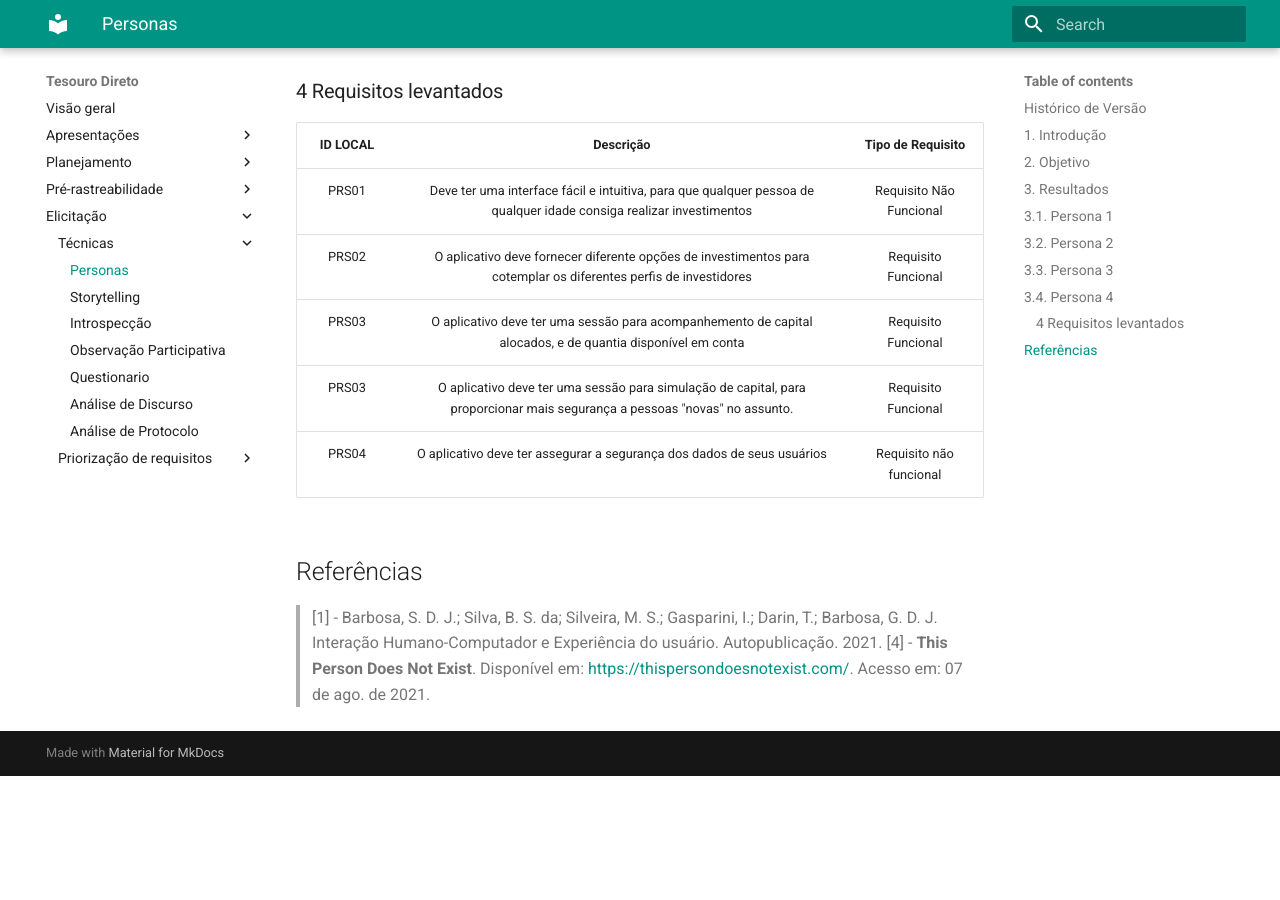
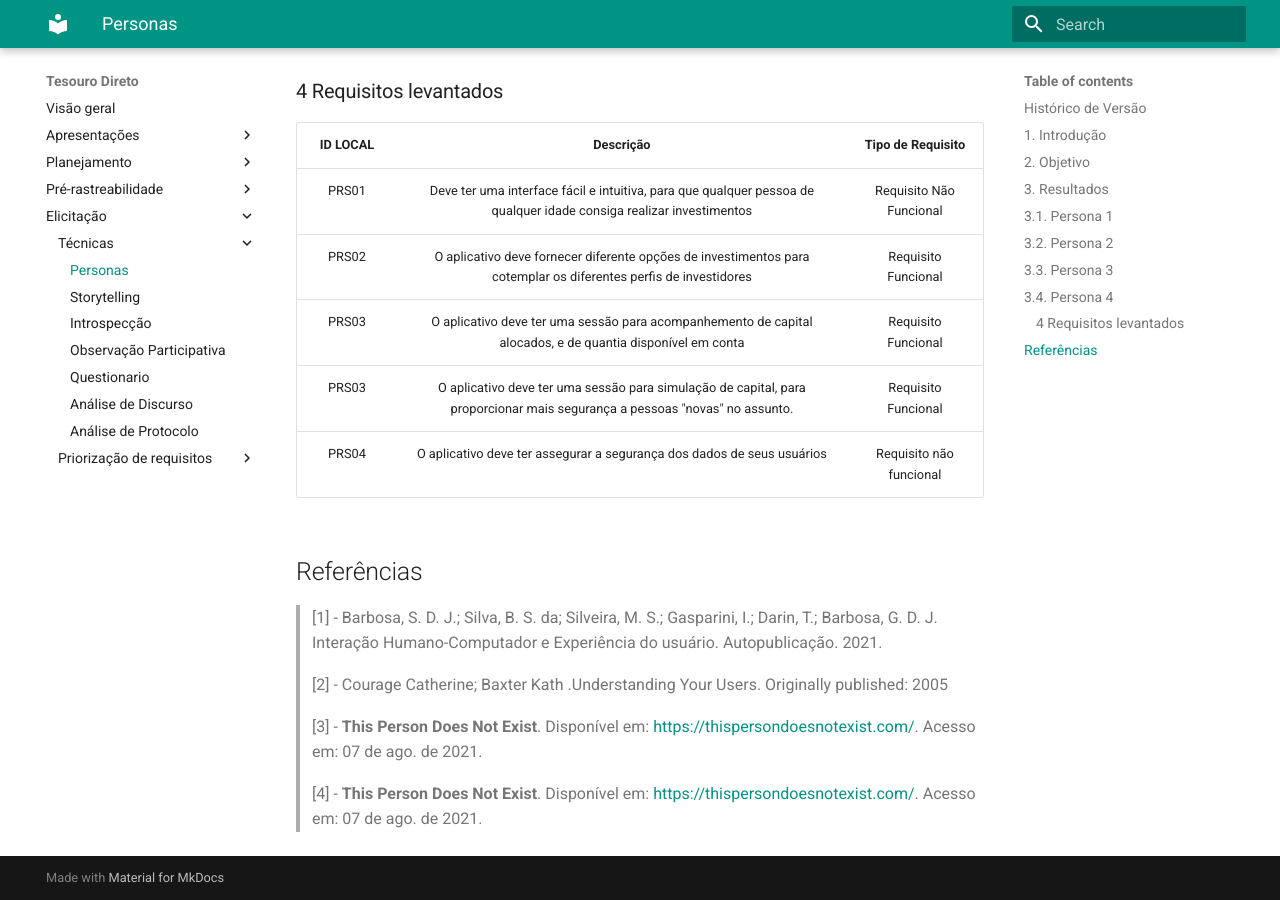
Before and after one commit to mibasFerraz/2021.1-TesouroDireto, an MkDocs documentation site: the page built from docs/personas.md, in a window 1280 px wide and 900 px high, scrolled down 5352 px. Built offline with MkDocs 1.6.1 and Material for MkDocs 9.7.7, drawn with Linux system fonts in a browser that asks for light colours; before the commit the page ends 6128 px from its top, so only the background shows below that.

Commit message:
corrigido referencias e problemass na tabela do MoSCoW

```diff
--- a/docs/personas.md
+++ b/docs/personas.md
@@ -117,4 +117,9 @@ A partir da métrica de observação foram coletados os seguintes dados para ela
 ## Referências
 
 > [1] - Barbosa, S. D. J.; Silva, B. S. da; Silveira, M. S.; Gasparini, I.; Darin, T.; Barbosa, G. D. J. Interação Humano-Computador e Experiência do usuário. Autopublicação. 2021.
-> [4] - <b>This Person Does Not Exist</b>. Disponível em: <a href="https://thispersondoesnotexist.com/" target="_blanck">https://thispersondoesnotexist.com/</a>. Acesso em: 07 de ago. de 2021.</p>
+
+> [2] - Courage Catherine; Baxter Kath .Understanding Your Users. Originally published: 2005
+
+> [3] - <b>This Person Does Not Exist</b>. Disponível em: <a href="https://thispersondoesnotexist.com/" target="_blanck">https://thispersondoesnotexist.com/</a>. Acesso em: 07 de ago. de 2021.
+
+> [4] - <b>This Person Does Not Exist</b>. Disponível em: <a href="https://thispersondoesnotexist.com/" target="_blanck">https://thispersondoesnotexist.com/</a>. Acesso em: 07 de ago. de 2021.
```
Also changed, not shown: docs/elicitacao/moscow.md (+2 -2 lines).
